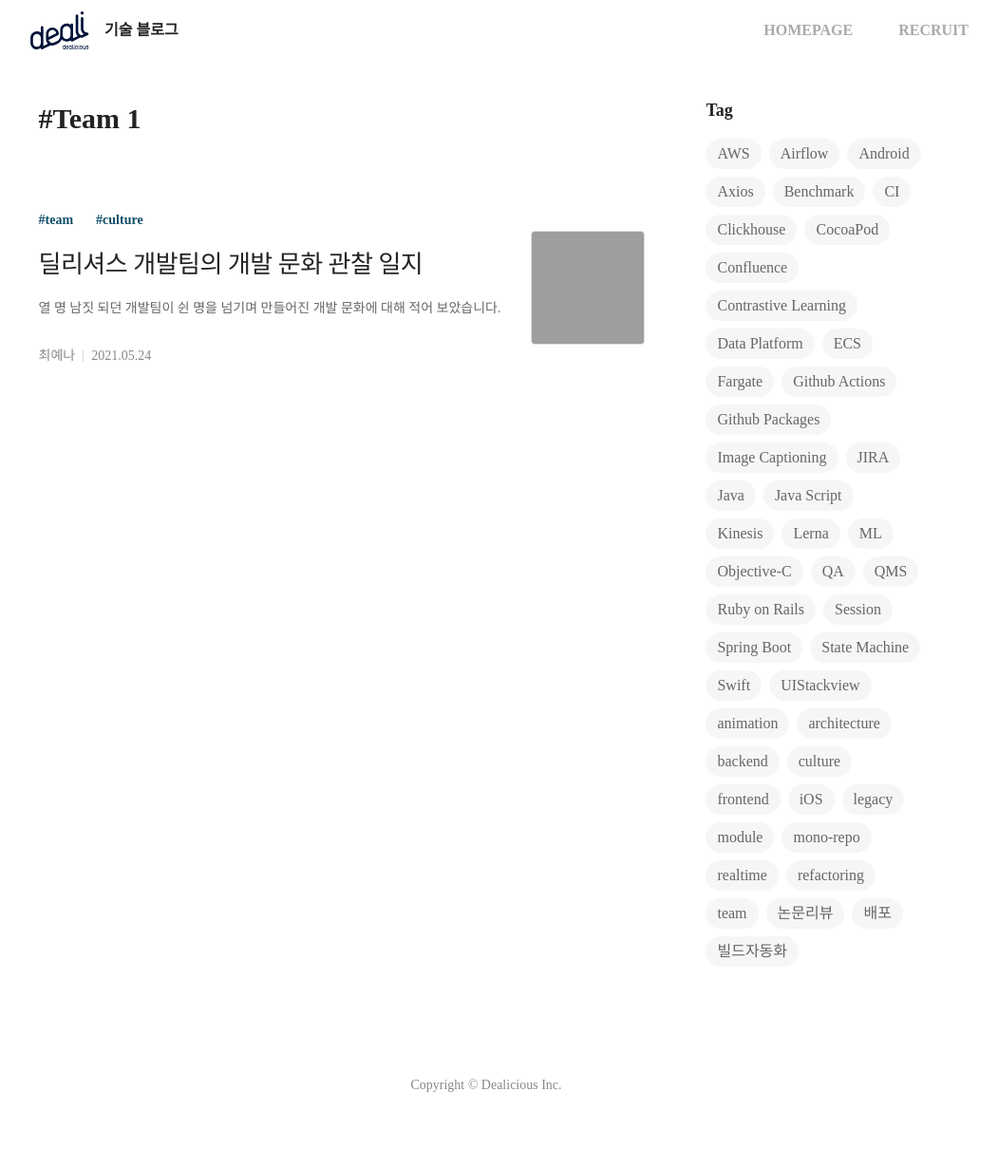
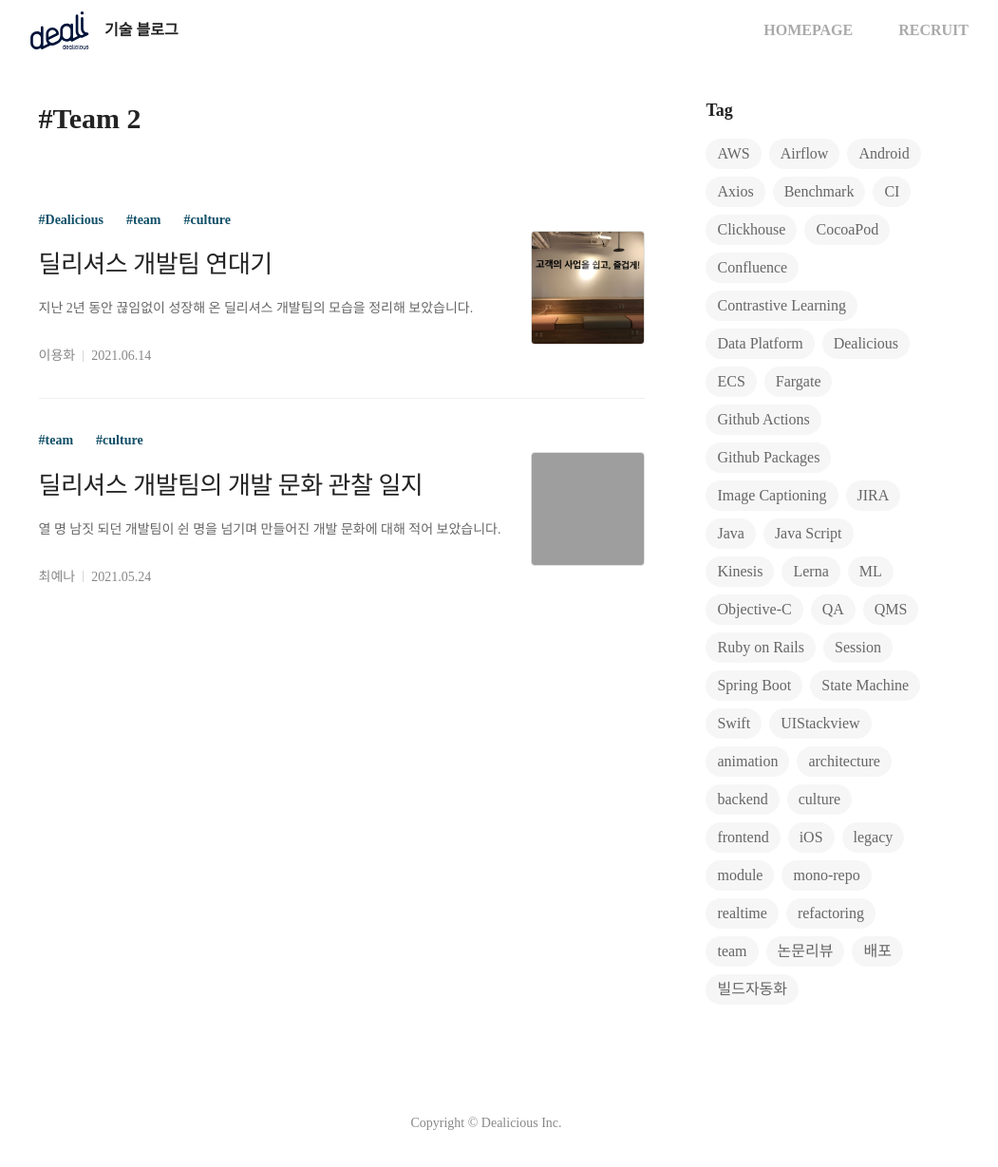
Before and after one commit to dealicious-inc/dealicious-inc.github.io, a Jekyll site: the page built from tags/team.md, in a window 1280 px wide and 1236 px high. Shown: the top 1229 px of the window at 95% size, without its empty margins (128-1179 px from the left). Built offline with Jekyll 4.4.1, drawn with Linux system fonts in a browser that asks for light colours; some web fonts are replaced; grey boxes are pictures that could not be loaded.

Commit message:
개발팀 연대기 발행

```diff
--- a/_data/writers.json
+++ b/_data/writers.json
@@ -104,7 +104,7 @@
   , "이용화" : {
     "name": "이용화",
     "thumbnail": "/assets/image/writers/이용화.jpg",
-    "comment": "",
+    "comment": "기계식 키보드의 영롱한 소리가 사무실을 채울 떄, 전설의 코드가 그 모습을 드러내리라",
     "career": "딜리셔스 CTO"
   }
 }
```
Also changed, not shown: _posts/2021-06-14-dev-team-chronicle.md (renamed from _drafts/2021-06-11-dev-team-chronicle.md).
